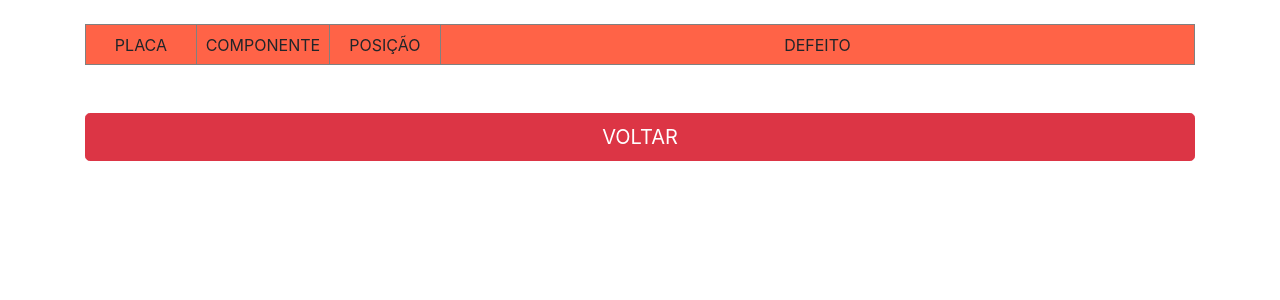
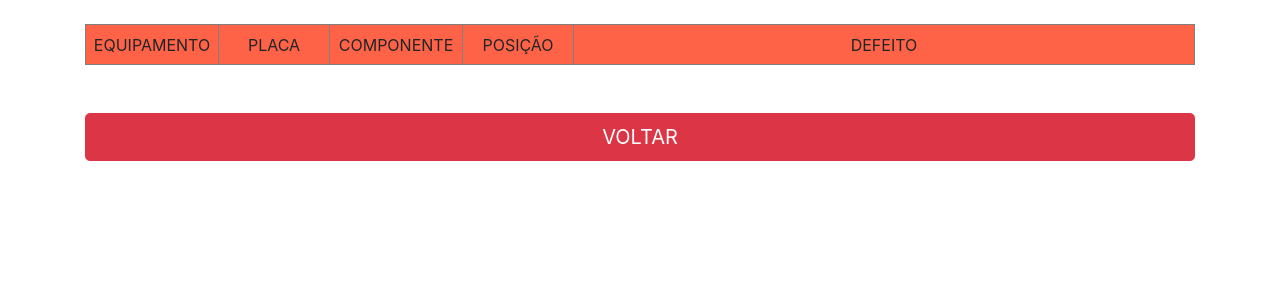
Before and after one commit to g-barbosa/ListagemDeDefeitos, a Flask app: template templates/lista.html in a window 1280 px wide. Shown: the top 300 px of the page. Run offline with Flask 2, Linux system fonts and the light colour scheme; the template is opened without the code that fills it, so the values that code supplies are empty; some libraries are stand-ins or nearby versions.

Commit message:
Inclusao de input para add equipamento

```diff
--- a/templates/adiciona.html
+++ b/templates/adiciona.html
@@ -14,6 +14,8 @@
 			<br>
 			<img src="static/imagens/add.png" width="150px" height="150px">
 			<form action="{{url_for('adicionar')}}" method="post">
+				<br>
+				<input type="text"  placeholder="Equipamento" id="equ" name="equipamento" value="{{request.form.equipamento }}">
 				<br>
 				<input type="text"  placeholder="Placa" id="pla" name="placa" value="{{request.form.placa }}">
 				<br>
--- a/templates/lista.html
+++ b/templates/lista.html
@@ -12,10 +12,11 @@
 			<table width="100%" border="1px" >
 				<tr>
 					<br>
-					<td align="center" width="10%" height="40" bgcolor="tomato">PLACA</td>
+					<td align="center" width="12%" height="40" bgcolor="tomato">EQUIPAMENTO</td>
+					<td align="center" width="10%" bgcolor="tomato">PLACA</td>
 					<td align="center" width="12%" bgcolor="tomato">COMPONENTE</td>
 					<td align="center" width="10%" bgcolor="tomato">POSIÇÃO</td>
-					<td align="center" width="68%" bgcolor="tomato">DEFEITO</td>
+					<td align="center" width="56%" bgcolor="tomato">DEFEITO</td>
 				</tr>
 				{%for i in range(0,len)%}
 					<tr>
@@ -23,6 +24,7 @@
 						<td align="center">{{placa[i][1]}}</td>
 						<td align="center">{{placa[i][2]}}</td>
 						<td align="center">{{placa[i][3]}}</td>
+						<td align="center">{{placa[i][4]}}</td>
 					</tr>
 				{%endfor%}
 			</table>
```
